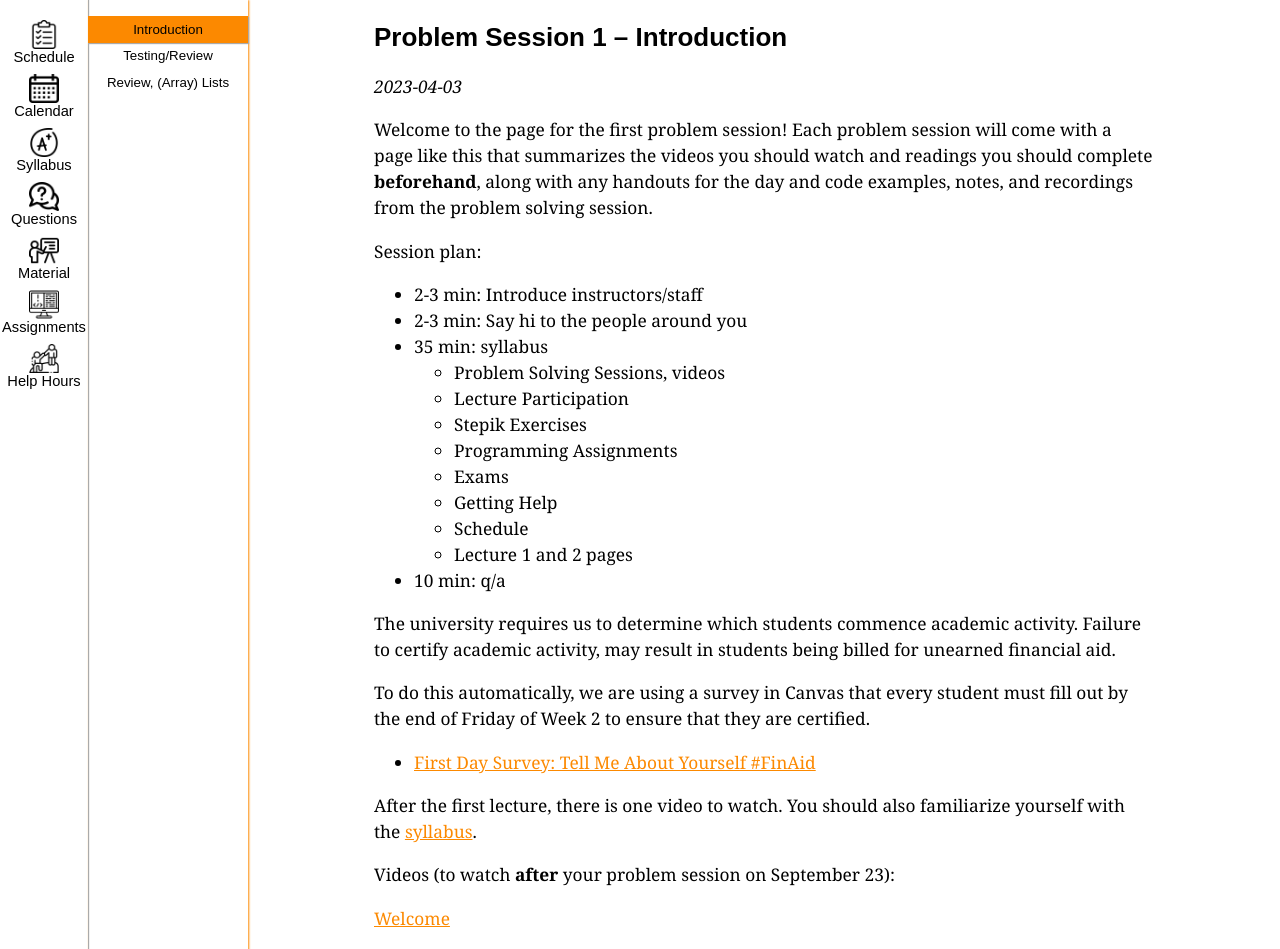
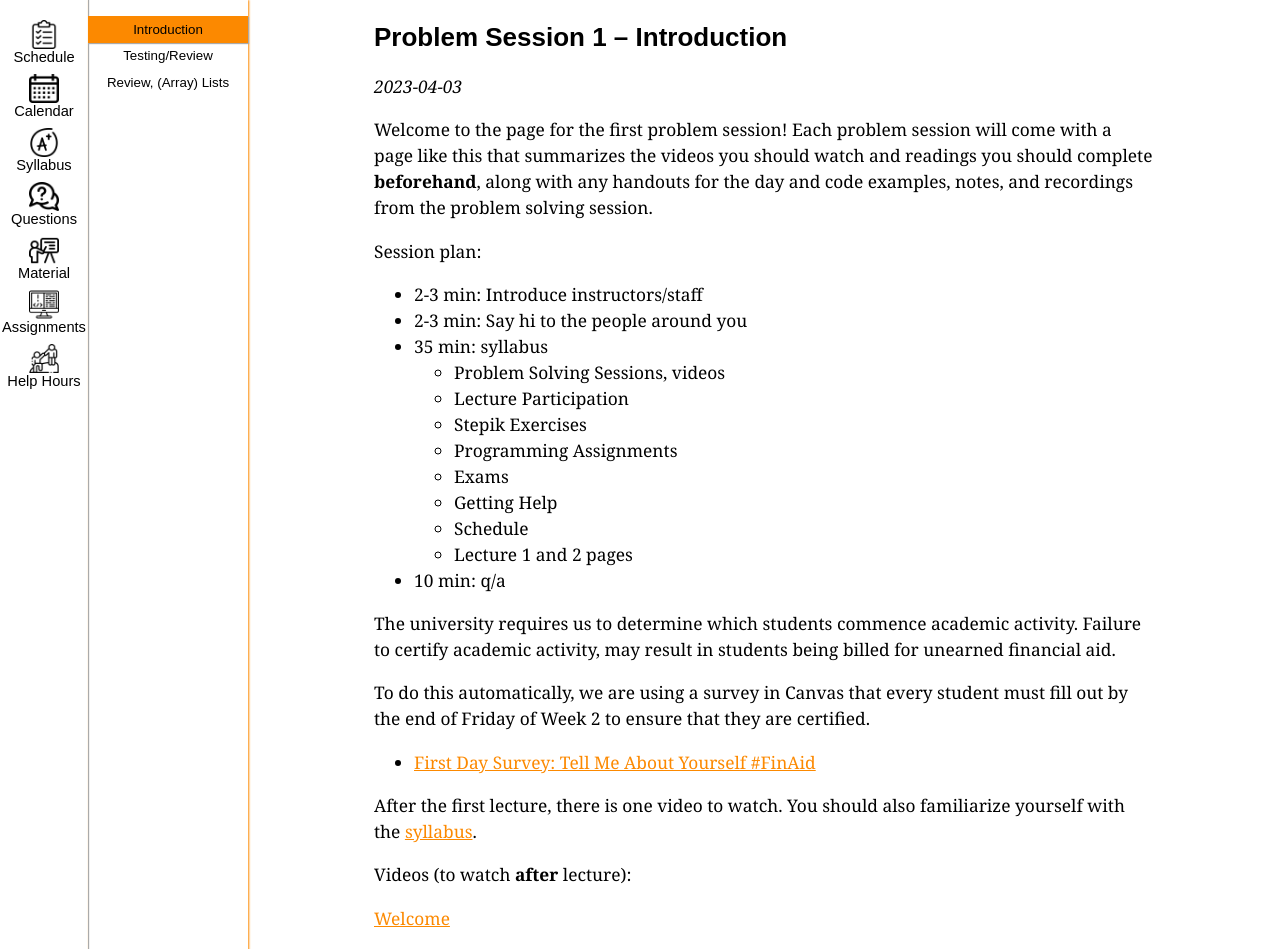
Before and after one commit to ucsd-cse12-sp23/ucsd-cse12-sp23.github.io, a Jekyll site: the page built from _lectures/lecture1.md, in a window 1280 px wide. Shown: the top 949 px of the page. Built offline with Jekyll 4.4.1, drawn with Linux system fonts in a browser that asks for light colours; grey boxes are pictures that could not be loaded.

Commit message:
Update lecture1.md

```diff
--- a/_lectures/lecture1.md
+++ b/_lectures/lecture1.md
@@ -39,7 +39,7 @@ To do this automatically, we are using a survey in Canvas that every student mus
 After the first lecture, there is one video to watch. You should also familiarize
 yourself with the [syllabus](../syllabus.html).
 
-Videos (to watch **after** your problem session on September 23):
+Videos (to watch **after** lecture):
 
 {% for video in page.videos %}
 [{{ video.title }}]({{ video.url }}){:target="_blank"}
```
